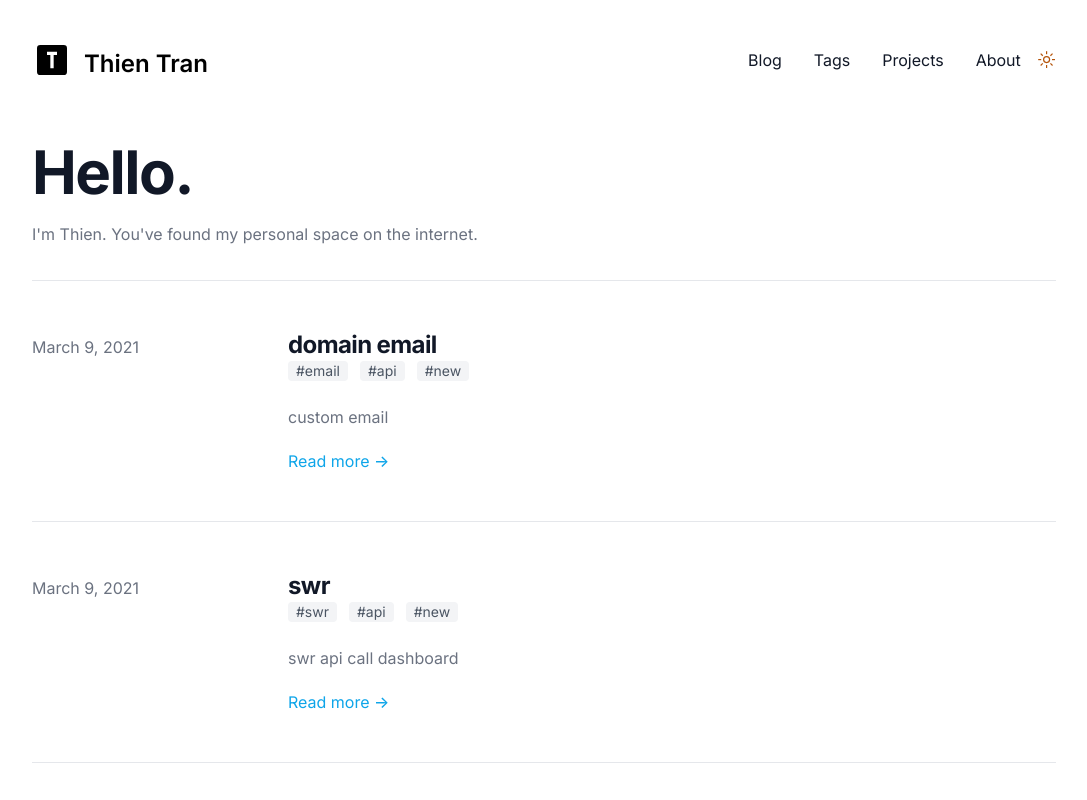
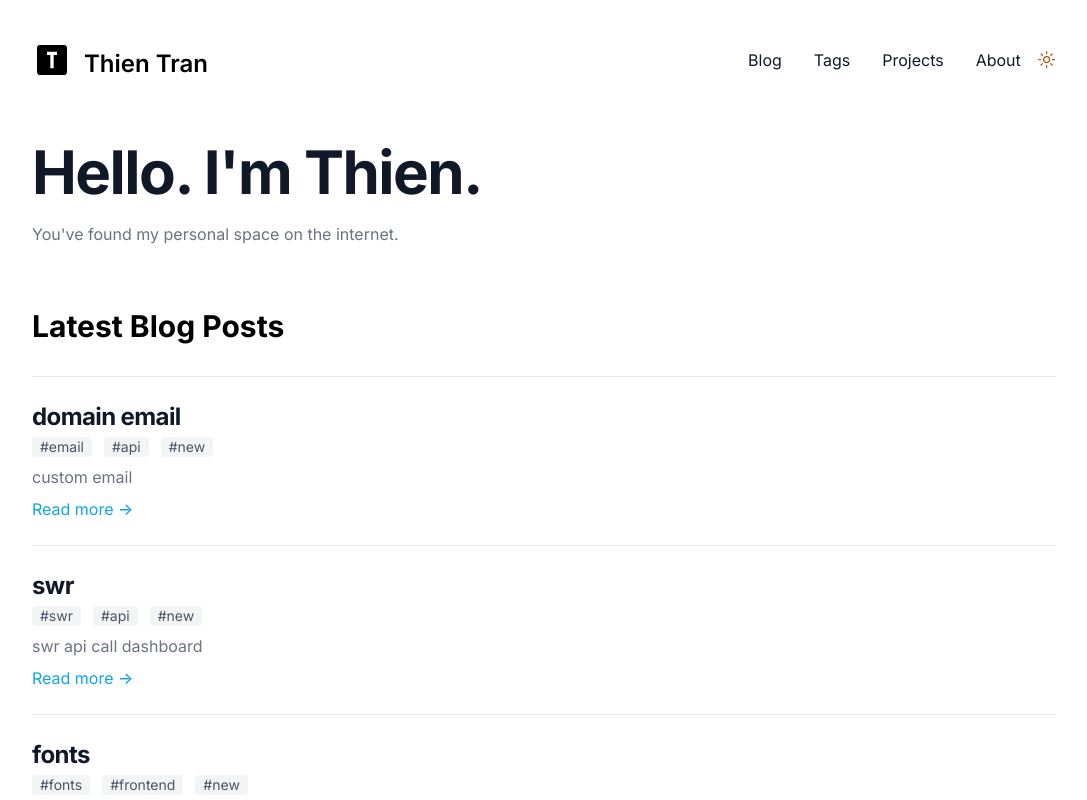
Before and after one commit to thnmtrn/blog-v4, a Next.js app: page / in a window 1280 px wide. Shown: the top 800 px of the page, without its empty margins (96-1183 px from the left). Built offline with nearby package versions, Linux system fonts and the light colour scheme; what @tailwindcss/typography would draw is missing.

Commit message:
css changes

```diff
--- a/components/SectionContainer.js
+++ b/components/SectionContainer.js
@@ -1,3 +1,3 @@
 export default function SectionContainer({ children }) {
-  return <div className="max-w-3xl px-4 mx-auto sm:px-6 xl:max-w-5xl xl:px-0 ">{children}</div>
+  return <div className="max-w-3xl px-6 mx-auto sm:px-6 xl:max-w-5xl xl:px-0 ">{children}</div>
 }
--- a/components/Tag.js
+++ b/components/Tag.js
@@ -4,7 +4,7 @@ import { kebabCase } from '@/lib/utils'
 const Tag = ({ text }) => {
   return (
     <Link href={`/tags/${kebabCase(text)}`}>
-      <a className="mr-3 text-sm bg-gray-100 dark:bg-gray-800 px-2 rounded font-medium text-gray-600 dark:text-gray-400 hover:text-blue-400 dark:hover:text-blue-400 hover:bg-gray-300">
+      <a className="mr-3 text-sm bg-gray-100 dark:bg-gray-800 px-2 rounded font-medium text-gray-600 dark:text-gray-400 hover:text-blue-400 dark:hover:text-blue-400 hover:bg-gray-300 dark:hover:bg-blue-200">
         {text.split(' ').join('-')}
       </a>
     </Link>
--- a/data/siteMetadata.json
+++ b/data/siteMetadata.json
@@ -2,7 +2,7 @@
   "title": "thien v3",
   "author": "Thien Tran",
   "headerTitle": "Thien Tran",
-  "description": "I'm Thien. You've found my personal space on the internet.",
+  "description": "You've found my personal space on the internet.",
   "language": "en-us",
   "siteUrl": "https://thientran.me",
   "siteRepo": "https://github.com/thnmtrn/blog",
--- a/pages/index.js
+++ b/pages/index.js
@@ -23,14 +23,15 @@ export default function Home({ posts }) {
       />
       <div className="divide-y divide-gray-200 dark:divide-gray-700">
         <div className="pt-6 pb-8 space-y-2 md:space-y-5">
-          <h1 className="text-3xl font-extrabold leading-9 tracking-tight text-gray-900 dark:text-gray-100 sm:text-4xl sm:leading-10 md:text-6xl md:leading-14">
-            Hello.
+          <h1 className="text-4xl font-extrabold leading-9 tracking-tight text-gray-900 dark:text-gray-100 sm:text-4xl sm:leading-10 md:text-6xl md:leading-14">
+            Hello. I'm Thien.
           </h1>
           <p className="text-normal leading-7 text-gray-500 dark:text-gray-400">
             {siteMetadata.description}
           </p>
 
 
+          <h1 className="text-3xl font-bold pt-10">Latest Blog Posts</h1>
         </div>
 
         <ul className="divide-y divide-gray-200 dark:divide-gray-700">
@@ -38,19 +39,11 @@ export default function Home({ posts }) {
           {posts.slice(0, MAX_DISPLAY).map((frontMatter) => {
             const { slug, date, title, summary, tags } = frontMatter
             return (
-              <li key={slug} className="py-12">
+              <li key={slug} className="py-6">
                 <article>
                   <div className="space-y-2 xl:grid xl:grid-cols-4 xl:space-y-0 xl:items-baseline">
-                    <dl>
-                      <dt className="sr-only">Published on</dt>
-                      <dd className="text-base font-medium leading-6 text-gray-500 dark:text-gray-400">
-                        <time dateTime={date}>
-                          {new Date(date).toLocaleDateString(siteMetadata.locale, postDateTemplate)}
-                        </time>
-                      </dd>
-                    </dl>
-                    <div className="space-y-5 xl:col-span-3">
-                      <div className="space-y-6">
+                    <div className="space-y-2 xl:col-span-3">
+                      <div className="space-y-2">
                         <div>
                           <h2 className="text-2xl font-bold leading-8 tracking-tight">
                             <Link
@@ -59,8 +52,16 @@ export default function Home({ posts }) {
                             >
                               {title}
                             </Link>
+                    {/* <dl>
+                      <dt className="sr-only">Published on</dt>
+                      <dd className="text-base font-medium leading-6 text-gray-500 dark:text-gray-400">
+                        <time dateTime={date}>
+                          {new Date(date).toLocaleDateString(siteMetadata.locale, postDateTemplate)}
+                        </time>
+                      </dd>
+                    </dl> */}
                           </h2>
-                          <div className="flex flex-wrap">
+                          <div className="flex flex-wrap mt-1">
                             {tags.map((tag) => (
                               <Tag key={tag} text={`#${tag}`} />
                             ))}
--- a/pages/tags.js
+++ b/pages/tags.js
@@ -22,7 +22,7 @@ export default function Tags({ tags }) {
       />
       <div className="flex flex-col items-start justify-start divide-y divide-gray-200 dark:divide-gray-700 md:justify-center md:items-center md:divide-y-0 md:flex-row md:space-x-6 md:mt-24">
         <div className="pt-6 pb-8 space-x-2 md:space-y-5">
-          <h1 className="text-3xl font-extrabold leading-9 tracking-tight text-gray-900 dark:text-gray-100 sm:text-4xl sm:leading-10 md:text-6xl md:leading-14 md:border-r-2 md:px-6">
+          <h1 className="text-4xl font-extrabold leading-9 tracking-tight text-gray-900 dark:text-gray-100 sm:text-4xl sm:leading-10 md:text-6xl md:leading-14 md:border-r-2 md:px-6">
             Tags
           </h1>
         </div>
@@ -31,7 +31,7 @@ export default function Tags({ tags }) {
           {sortedTags.map((t) => {
             return (
               <div key={t} className="mt-2 mb-2 mr-5">
-                <Tag text={t} />
+                <Tag text={`#${t}`}/>
                 <Link
                   href={`/tags/${kebabCase(t)}`}
                   className="-ml-2 text-sm font-semibold text-gray-600 uppercase dark:text-gray-300"
```
